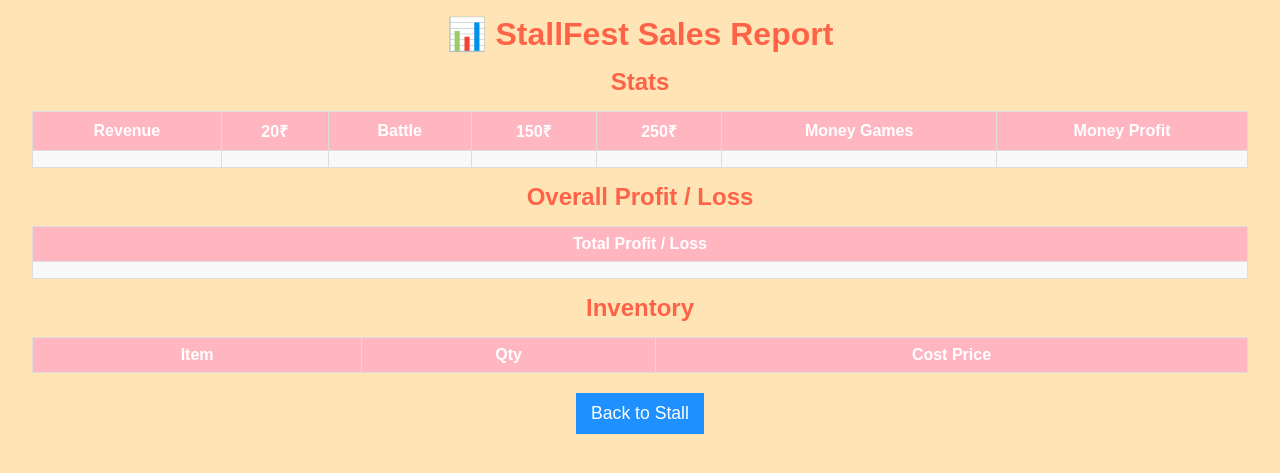
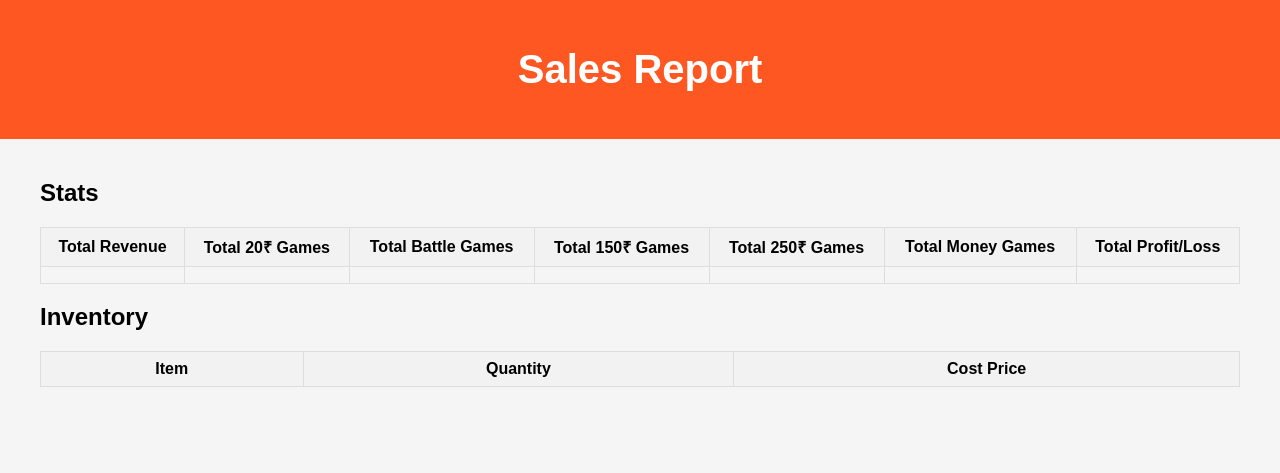
Before and after one commit to 1styearcs-creator/stallfest1, a Flask app: template templates/report.html in a window 1280 px wide. Shown: the top 473 px of the page. Run offline with Flask 3, Linux system fonts and the light colour scheme; the template is opened without the code that fills it, so the values that code supplies are empty.

Commit message:
Update report.html

```diff
--- a/templates/report.html
+++ b/templates/report.html
@@ -7,71 +7,55 @@
     <style>
         body {
             font-family: Arial, sans-serif;
-    background: #FFE4B5;
-    margin:0;
-    padding:0;
+            background-color: #f5f5f5;
+            margin: 0;
+            padding: 0;
         }
-h1,h2 {
-    text-align:center;
-    margin: 15px;
-    color: #ff6347;
+        .container {
+            max-width: 1200px;
+            margin: 0 auto;
+            padding: 20px;
         }
-table {
-    width:95%;
-    margin: 10px auto;
+        header {
+            background-color: #ff5722;
+            color: white;
+            text-align: center;
+            padding: 20px;
+        }
+        header h1 {
+            font-size: 40px;
+        }
+        .report-table {
+            width: 100%;
             border-collapse: collapse;
+            margin-top: 20px;
         }
         th, td {
-    padding: 8px 12px;
             border: 1px solid #ddd;
+            padding: 8px;
             text-align: center;
-    font-size: 1em;
         }
         th {
-    background-color: #ffb6c1;
-    color: #fff;
-}
-td {
-    background-color: #f9f9f9;
-}
-button {
-    background-color: #1E90FF;
-    color: white;
-    padding: 10px 15px;
-    border: none;
-    font-size: 1.1em;
-    cursor: pointer;
-    margin: 10px 0;
-    width: auto;
-}
-button:hover {
-    background-color: #4682b4;
-}
-a {
-    text-decoration: none;
-}
-.flex-buttons {
-    display: flex;
-    justify-content: center;
-    flex-wrap: wrap;
-}
-.message {
-    font-size: 1.2em;
-    font-weight: bold;
-    text-align: center;
-    color: #00008B;
+            background-color: #f2f2f2;
         }
     </style>
 </head>
 <body>
-
-<h1>📊 StallFest Sales Report</h1>
-
-<!-- Stats Table -->
+    <header>
+        <h1>Sales Report</h1>
+    </header>
+    <div class="container">
+        <div class="stats-section">
             <h2>Stats</h2>
-<table>
+            <table class="report-table">
                 <tr>
-        <th>Revenue</th><th>20₹</th><th>Battle</th><th>150₹</th><th>250₹</th><th>Money Games</th><th>Money Profit</th>
+                    <th>Total Revenue</th>
+                    <th>Total 20₹ Games</th>
+                    <th>Total Battle Games</th>
+                    <th>Total 150₹ Games</th>
+                    <th>Total 250₹ Games</th>
+                    <th>Total Money Games</th>
+                    <th>Total Profit/Loss</th>
                 </tr>
                 <tr>
                     <td>{{ stats[1] }}</td>
@@ -80,37 +64,28 @@ a {
                     <td>{{ stats[4] }}</td>
                     <td>{{ stats[5] }}</td>
                     <td>{{ stats[6] }}</td>
-        <td>{{ stats[7] }}</td>
-    </tr>
-</table>
-
-<!-- Overall Profit / Loss -->
-<h2>Overall Profit / Loss</h2>
-<table>
-    <tr>
-        <th>Total Profit / Loss</th>
-    </tr>
-    <tr>
                     <td>{{ profit }}</td>
                 </tr>
             </table>
+        </div>
 
-<!-- Inventory Table -->
+        <div class="inventory-section">
             <h2>Inventory</h2>
-<table>
-    <tr><th>Item</th><th>Qty</th><th>Cost Price</th></tr>
-    {% for item in inventory %}
+            <table class="report-table">
                 <tr>
-        <td>{{item}}</td>
-        <td>{{inventory[item]['qty']}}</td>
-        <td>{{inventory[item]['cp']}}</td>
+                    <th>Item</th>
+                    <th>Quantity</th>
+                    <th>Cost Price</th>
+                </tr>
+                {% for toy, data in inventory.items() %}
+                    <tr>
+                        <td>{{ toy }}</td>
+                        <td>{{ data.qty }}</td>
+                        <td>{{ data.cp }}</td>
                     </tr>
                 {% endfor %}
             </table>
-
-<div class="flex-buttons">
-    <a href="/"><button>Back to Stall</button></a>
         </div>
-
+    </div>
 </body>
 </html>
```
Lines whose indentation alone changed are shown as unchanged.
